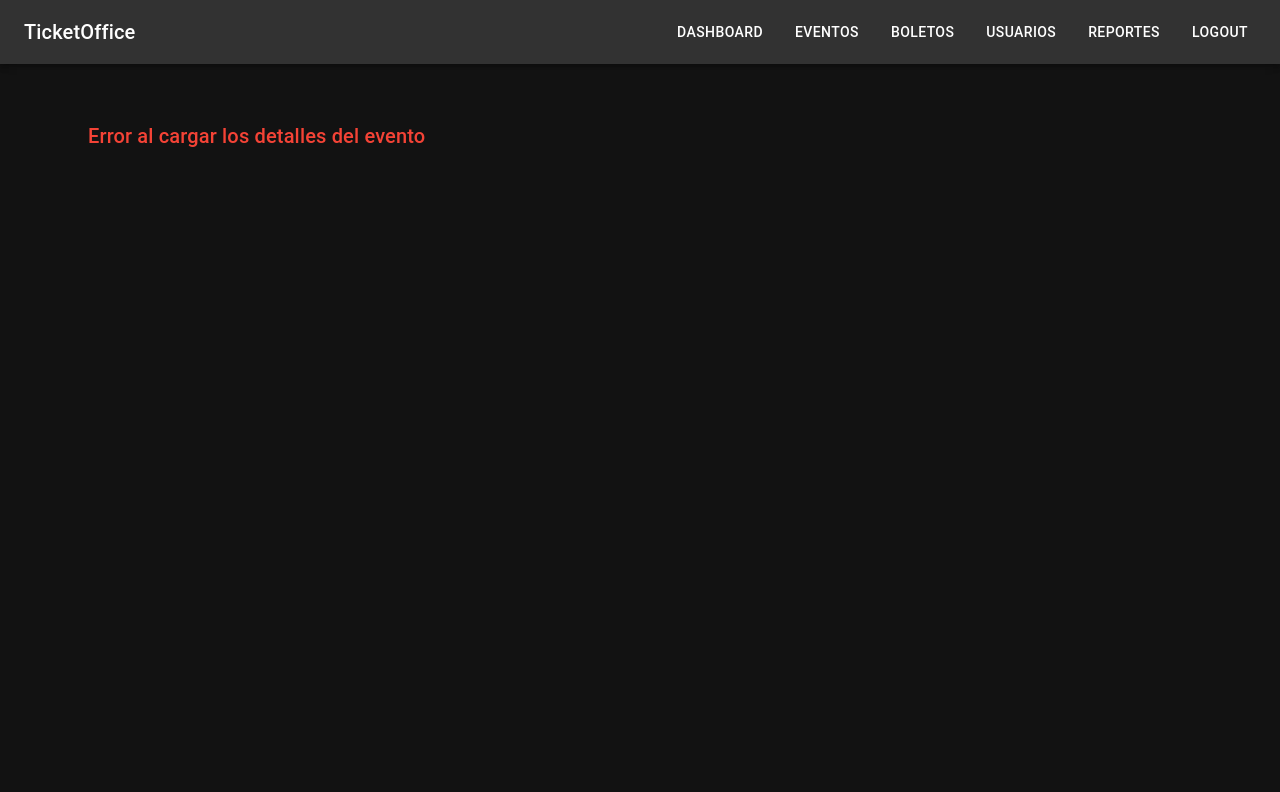
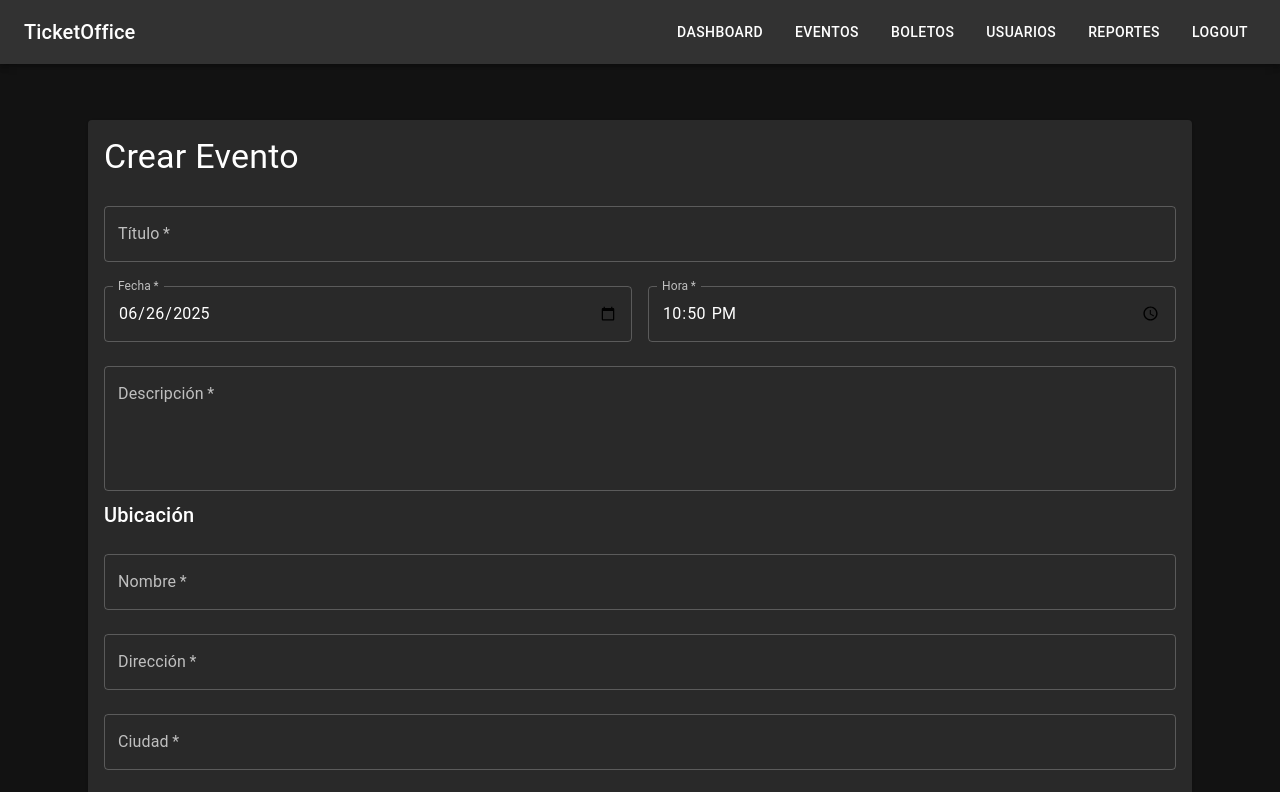
Before and after one commit to alejandrojuarez675/ticketoffice-frontend-2, a React (Create React App) app: page /admin/events/new in a window 1280 px wide. Shown: the top 792 px of the page. Built offline with nearby package versions, Linux system fonts and the light colour scheme; sample sign-in values are in the browser's storage.

Commit message:
fix create hour event

```diff
--- a/src/App.tsx
+++ b/src/App.tsx
@@ -66,7 +66,7 @@ function App() {
             </BackofficeLayout>
           </PrivateRoute>
         } />
-        <Route path="/admin/events/create" element={
+        <Route path="/admin/events/new" element={
           <PrivateRoute>
             <BackofficeLayout>
               <CreateOrUpdateEventsPage />
--- a/src/pages/CreateOrUpdateEventsPage.tsx
+++ b/src/pages/CreateOrUpdateEventsPage.tsx
@@ -3,7 +3,6 @@ import { useParams, useNavigate, useLocation } from 'react-router-dom';
 import {
   Box,
   Button,
-  TextFieldProps,
   Card,
   CardContent,
   TextField,
@@ -18,10 +17,6 @@ import {
 } from '@mui/material';
 import { EventService } from '../services/EventService';
 import { EventDetail } from '../types/Event';
-// import { DateTimePicker } from '@mui/x-date-pickers/DateTimePicker';
-// import { LocalizationProvider } from '@mui/x-date-pickers/LocalizationProvider';
-// import { AdapterDateFns } from '@mui/x-date-pickers/AdapterDateFns';
-// import { es } from 'date-fns/locale';
 
 interface Location {
   name: string;
@@ -45,7 +40,7 @@ interface Ticket {
 }
 
 const CreateOrUpdateEventsPage: React.FC = () => {
-  const { id } = useParams<{ id: string }>();
+  const { id } = useParams<{ id?: string }>();
   const navigate = useNavigate();
   const location = useLocation();
   const [loading, setLoading] = useState(false);
@@ -53,7 +48,7 @@ const CreateOrUpdateEventsPage: React.FC = () => {
   const [event, setEvent] = useState<EventDetail>({
     id: '',
     title: '',
-    date: '',
+    date: new Date().toISOString(), // Set default date to current time
     location: {
       name: '',
       address: '',
@@ -182,7 +177,7 @@ const CreateOrUpdateEventsPage: React.FC = () => {
         await EventService.createEvent(event);
       }
 
-      navigate('/events');
+      navigate('/admin/events');
     } catch (err) {
       setError('Error al guardar el evento');
       console.error('Error:', err);
@@ -206,7 +201,6 @@ const CreateOrUpdateEventsPage: React.FC = () => {
           )}
 
           <form onSubmit={handleSubmit}>
-            <Grid container spacing={3}>
               {/* Basic Info */}
               <Grid item xs={12} md={6}>
                 <TextField
@@ -220,16 +214,65 @@ const CreateOrUpdateEventsPage: React.FC = () => {
               </Grid>
 
               <Grid item xs={12} md={6}>
-                input de fecha
-                {/* <LocalizationProvider dateAdapter={AdapterDateFns} adapterLocale={es}>
-                  <DateTimePicker
-                    label="Fecha y Hora"
-                    value={new Date(event.date)}
-                    onChange={(newValue: Date | null) => handleInputChange('date', newValue?.toISOString() || '')}
-                    renderInput={(params: TextFieldProps) => <TextField {...params} fullWidth margin="normal" required />}
-                  />
-                </LocalizationProvider> */}
+                <Grid container spacing={2}>
+                  <Grid item xs={12} md={6}>
+                    <TextField
+                      fullWidth
+                      label="Fecha"
+                      type="date"
+                      value={event.date ? new Date(event.date).toISOString().split('T')[0] : ''}
+                      onChange={(e) => {
+                        const dateStr = e.target.value;
+                        if (dateStr) {
+                          const date = new Date(dateStr);
+                          if (!isNaN(date.getTime())) {
+                            // Get current time if no time exists yet
+                            const time = event.date ? new Date(event.date).toISOString().split('T')[1] : '12:00';
+                            date.setHours(Number(time.split(':')[0]), Number(time.split(':')[1]));
+                            handleInputChange('date', date.toISOString());
+                          }
+                        }
+                      }}
+                      margin="normal"
+                      required
+                    />
+                  </Grid>
+                  <Grid item xs={12} md={6}>
+                    <TextField
+                      fullWidth
+                      label="Hora"
+                      type="time"
+                      value={event.date ? new Date(event.date).toISOString().split('T')[1].slice(0, 5) : '12:00'}
+                      onChange={(e) => {
+                        const timeStr = e.target.value;
+                        if (event.date && timeStr) {
+                          const date = new Date(event.date);
+                          if (!isNaN(date.getTime())) {
+                            const [hours, minutes] = timeStr.split(':');
+                            date.setHours(Number(hours), Number(minutes));
+                            handleInputChange('date', date.toISOString());
+                          }
+                        }
+                      }}
+                      margin="normal"
+                      required
+                    />
+                  </Grid>
               </Grid>
+
+            {/* Description */}
+            <Grid item xs={12}>
+            <TextField
+                fullWidth
+                label="Descripción"
+                multiline
+                rows={4}
+                value={event.description}
+                onChange={(e) => handleInputChange('description', e.target.value)}
+                margin="normal"
+                required
+            />
+            </Grid>
 
               {/* Location */}
               <Grid item xs={12}>
@@ -288,20 +331,6 @@ const CreateOrUpdateEventsPage: React.FC = () => {
                   label="Texto alternativo"
                   value={event.image.alt}
                   onChange={(e) => handleImageChange('alt', e.target.value)}
-                  margin="normal"
-                  required
-                />
-              </Grid>
-
-              {/* Description */}
-              <Grid item xs={12}>
-                <TextField
-                  fullWidth
-                  label="Descripción"
-                  multiline
-                  rows={4}
-                  value={event.description}
-                  onChange={(e) => handleInputChange('description', e.target.value)}
                   margin="normal"
                   required
                 />
```
